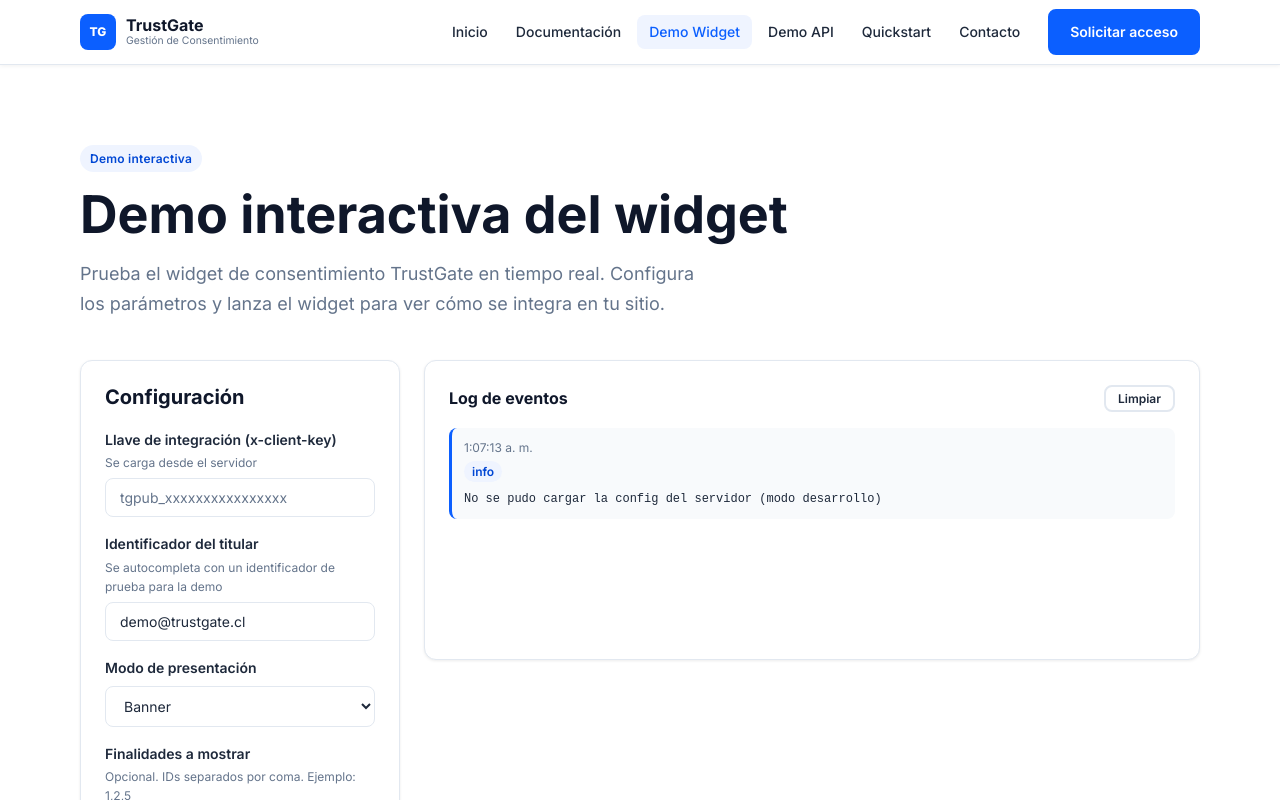
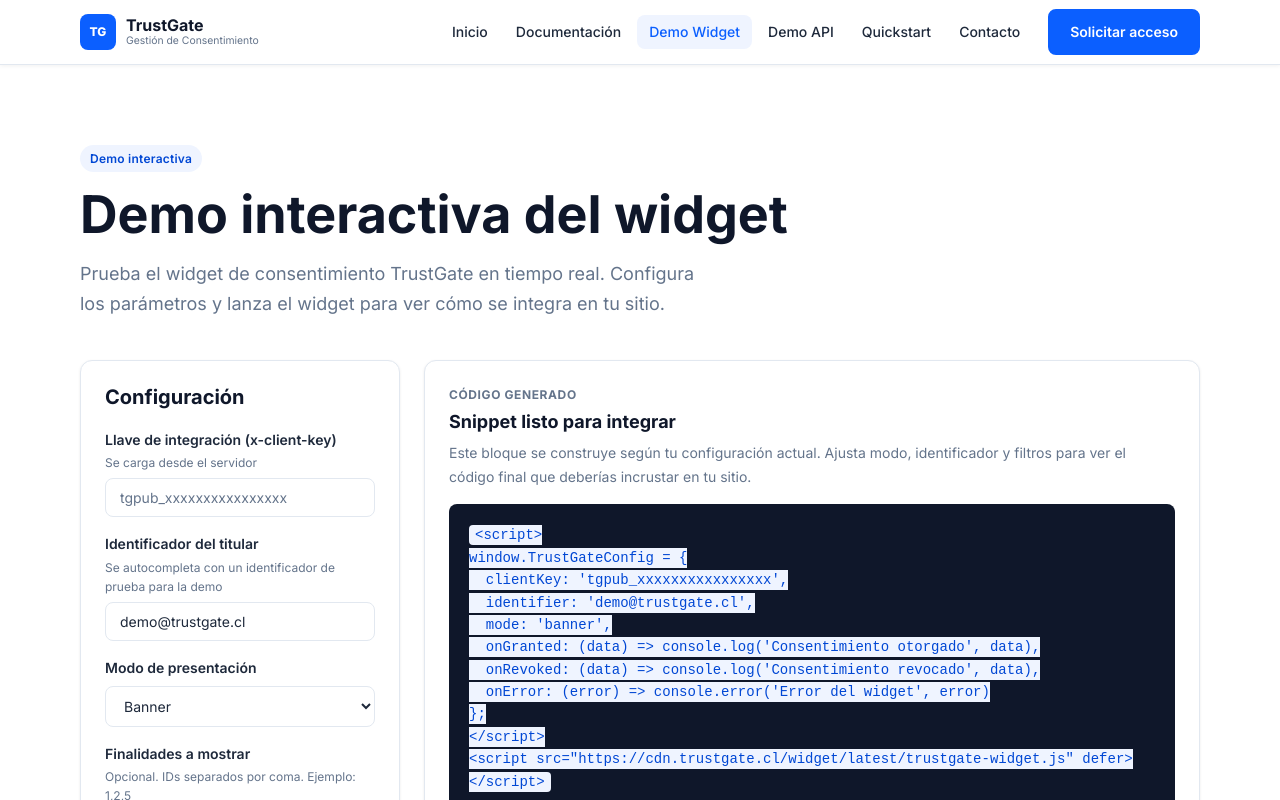
Before and after one commit to felipesotodev-glitch/trustgate_public, an Angular app: page /widget-demo in a window 1280 px wide. Shown: the top 800 px of the page. Built offline with nearby package versions, Linux system fonts and the light colour scheme; no server answers.

Commit message:
feat: add integration code snippet generation and styling to widget demo

```diff
--- a/src/app/pages/widget-demo/widget-demo.component.ts
+++ b/src/app/pages/widget-demo/widget-demo.component.ts
@@ -122,6 +122,19 @@
 
           <!-- Preview + log -->
           <div class="demo-preview">
+            <div class="integration-code card" aria-label="Código de integración generado">
+              <div class="integration-code__header">
+                <div>
+                  <p class="integration-code__eyebrow">Código generado</p>
+                  <h3>Snippet listo para integrar</h3>
+                </div>
+              </div>
+              <p class="integration-code__hint">
+                Este bloque se construye según tu configuración actual. Ajusta modo, identificador y filtros para ver el código final que deberías incrustar en tu sitio.
+              </p>
+              <pre class="integration-code__pre"><code>{{ buildIntegrationSnippet() }}</code></pre>
+            </div>
+
             <!-- Inline target -->
             @if (config.mode === 'inline') {
               <div class="inline-target-wrapper card" aria-label="Área del widget inline">
@@ -217,6 +230,42 @@
       display: flex;
       flex-direction: column;
       gap: 20px;
+    }
+
+    .integration-code__header {
+      display: flex;
+      justify-content: space-between;
+      align-items: start;
+      gap: 12px;
+      margin-bottom: 8px;
+    }
+
+    .integration-code__eyebrow {
+      font-size: var(--font-size-xs);
+      color: var(--color-muted);
+      text-transform: uppercase;
+      letter-spacing: 0.05em;
+      font-weight: 700;
+      margin-bottom: 6px;
+    }
+
+    .integration-code__header h3 {
+      font-size: var(--font-size-lg);
+    }
+
+    .integration-code__hint {
+      font-size: var(--font-size-sm);
+      color: var(--color-muted);
+      margin-bottom: 16px;
+    }
+
+    .integration-code__pre {
+      margin: 0;
+      max-height: 420px;
+      overflow: auto;
+      white-space: pre-wrap;
+      word-break: break-word;
+      font-size: var(--font-size-xs);
     }
 
     .inline-target-wrapper {
@@ -415,6 +464,46 @@
       .filter((item) => item.length > 0);
   }
 
+  buildIntegrationSnippet(): string {
+    const identifier = this.config.identifier.trim() || DEFAULT_DEMO_IDENTIFIER;
+    const purposeIds = this.parseNumericList(this.config.purposeIdsText);
+    const channelCodes = this.parseStringList(this.config.channelCodesText);
+    const configLines = [
+      `  clientKey: '${this.escapeForSnippet(this.config.clientKey.trim() || 'tgpub_xxxxxxxxxxxxxxxx')}',`,
+      `  identifier: '${this.escapeForSnippet(identifier)}',`,
+      `  mode: '${this.config.mode}',`
+    ];
+
+    if (this.config.mode === 'inline') {
+      configLines.push(`  targetId: 'trustgate-inline-target',`);
+    }
+
+    if (purposeIds.length > 0) {
+      configLines.push(`  purposeIds: [${purposeIds.join(', ')}],`);
+    }
+
+    if (channelCodes.length > 0) {
+      const quotedChannelCodes = channelCodes.map((item) => `'${this.escapeForSnippet(item)}'`).join(', ');
+      configLines.push(`  channelCodes: [${quotedChannelCodes}],`);
+    }
+
+    configLines.push(`  onGranted: (data) => console.log('Consentimiento otorgado', data),`);
+    configLines.push(`  onRevoked: (data) => console.log('Consentimiento revocado', data),`);
+    configLines.push(`  onError: (error) => console.error('Error del widget', error)`);
+
+    const inlineTargetMarkup = this.config.mode === 'inline'
+      ? '<div id="trustgate-inline-target"></div>\n\n'
+      : '';
+
+    return `${inlineTargetMarkup}<script>\nwindow.TrustGateConfig = {\n${configLines.join('\n')}\n};\n</script>\n<script src="https://cdn.trustgate.cl/widget/latest/trustgate-widget.js" defer></script>`;
+  }
+
+  private escapeForSnippet(value: string): string {
+    return String(value || '')
+      .replace(/\\/g, '\\\\')
+      .replace(/'/g, "\\'");
+  }
+
   closeWidget(): void {
     const widgetInstance = (window as unknown as Record<string, unknown>)['TrustGateWidget'];
     if (widgetInstance && typeof (widgetInstance as { close?: () => void }).close === 'function') {
```
